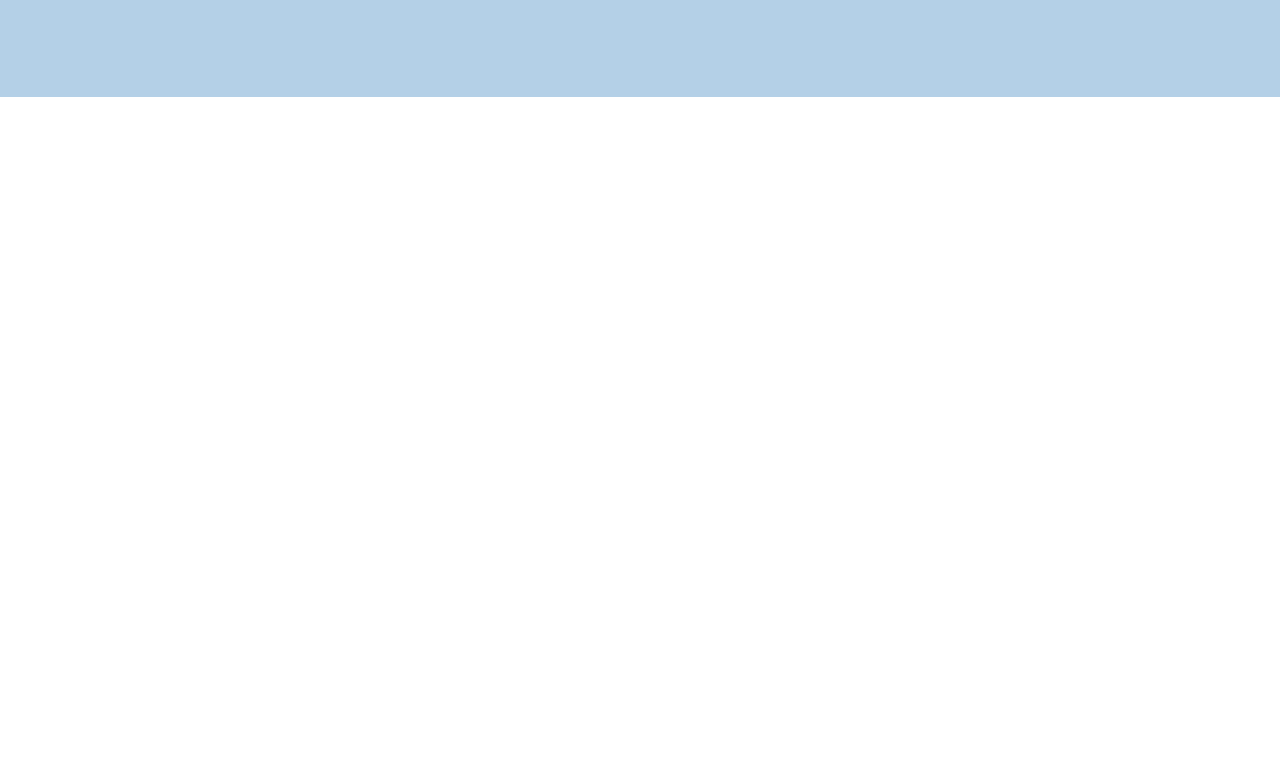
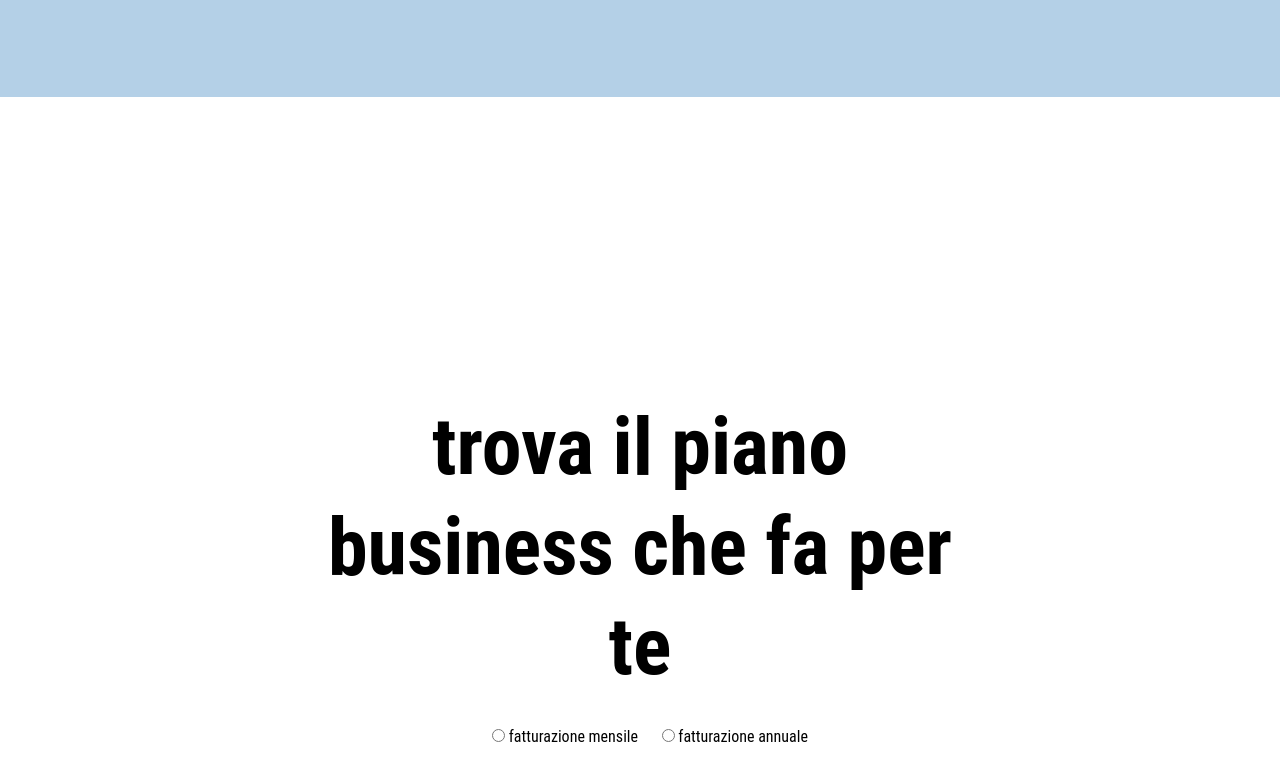
Before and after one commit to leonardosponza/htmlcss-dropbox, a plain HTML site: page index.html in a window 1280 px wide. Shown: the part 752-1532 px from the top of the page. Before the commit the page ends 849 px from the top, so only its background shows below. Drawn offline with Linux system fonts and the light colour scheme.

Commit message:
add:secondpart

```diff
--- a/css/style.css
+++ b/css/style.css
@@ -135,3 +135,12 @@ p {
 
 
 /* MAIN */
+.sec-plan{
+    text-align: center;
+    margin: 300px;
+
+}
+.radioo{
+  margin-left: 20px;
+
+}
--- a/index.html
+++ b/index.html
@@ -38,7 +38,6 @@
         </ul>
     </div>
     <!-- fine right side -->
-
 </header>
 <!-- fine header -->
 
@@ -82,7 +81,13 @@
 <!-- inizio main -->
 <main>
 
-    <section class="sec-plan"></section>
+    <section class="sec-plan">
+        <h1>trova il piano business che fa per te</h1>
+        <input type="radio" class="radioo" name="gender" value="mensile">
+        <label for="male">fatturazione mensile</label>
+        <input type="radio" class="radioo" name="gender" value="annuale">
+        <label for="female">fatturazione annuale</label>
+    </section>
 
     <section class="sec-partner"></section>
 
```
